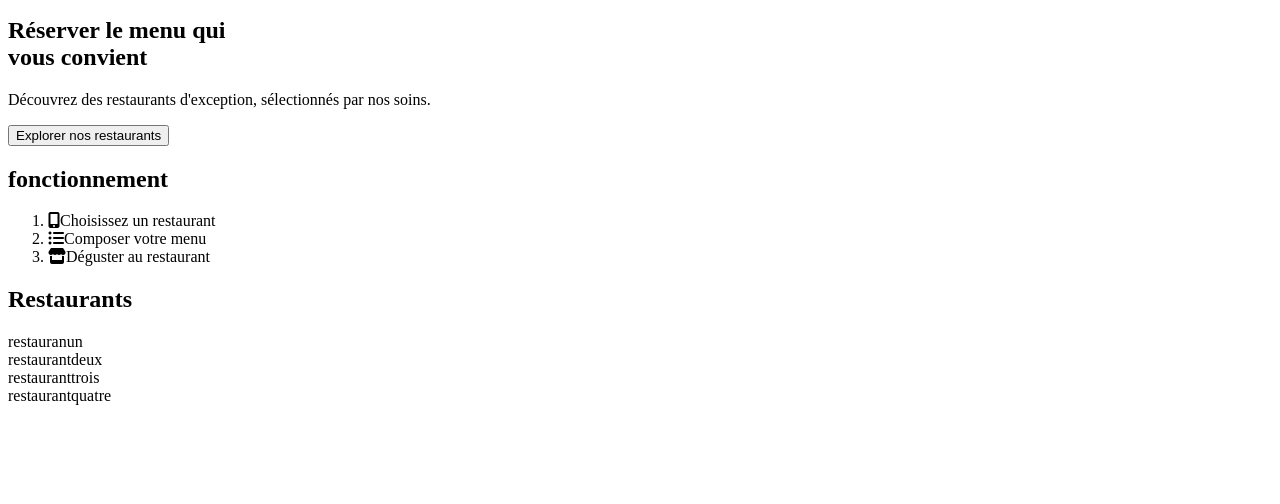
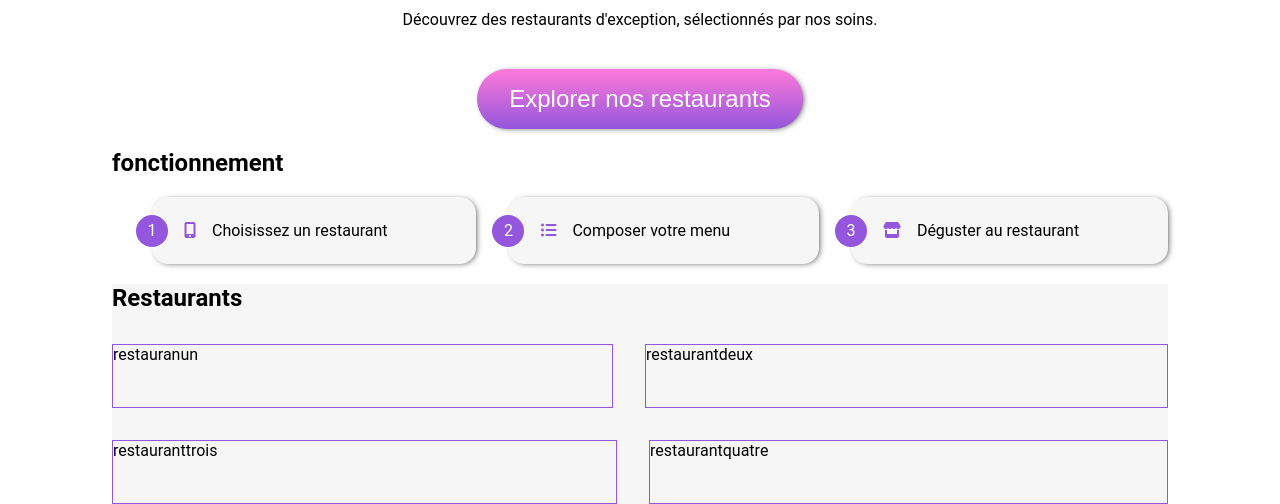
Before and after one commit to Drelall/Ohmyfood-main, a plain HTML site: page index.html in a window 1280 px wide. Shown: the part 304-808 px from the top of the page. Drawn offline with Linux system fonts and the light colour scheme.

Commit message:
maj sass restaurant

```diff
--- a/sass/layout/_mainexploration.scss
+++ b/sass/layout/_mainexploration.scss
@@ -1,4 +1,4 @@
-@use"/sass/utils/_boxshadow.scss"; /*mixin de box shadow*/
+@use "../utils/_boxshadow"; /*mixin de box shadow*/
 /********sous titre et exploration********/
 .explorer {
   text-align: center;
@@ -18,7 +18,7 @@
         padding: 1rem 2rem;
         border: none;
         border-radius: 2rem;
-        @include _boxshadow.base-shadow;
+        @include boxshadow.base-shadow;
         background-image: linear-gradient(to top, #9356dc, #ff79da);
         transition: transform 200ms; /*vitesse du zoom*/
         margin-top: 1.5rem;
--- a/sass/layout/_mainfonctionnement.scss
+++ b/sass/layout/_mainfonctionnement.scss
@@ -1,7 +1,7 @@
-@use "/sass/utils/_boxshadow.scss"; /*mixin de box shadow*/
-@use "/sass/utils/_zoom.scss";/*mixin de transform*/
-@use "/sass/utils/_variables.scss";/*mixin de variables*/
-@use "/sass/utils/_colors.scss"; /*mixin de colors*/
+@use "../utils/_boxshadow"; /*mixin de box shadow*/
+@use "../utils/_zoom";/*mixin de transform*/
+@use "../utils/_variables";/*mixin de variables*/
+@use "../utils/_colors"; /*mixin de colors*/
 
 
 /********fonctionnement********/
@@ -22,28 +22,28 @@
           content: counter(numero);
           counter-increment: numero;
           color: white;
-          background-color: _colors.$purple;
-          width: 2 * _variables.$variable-fonct; /*valeur réutilisable*/
-          height: 2 * _variables.$variable-fonct;
+          background-color: colors.$purple;
+          width: 2 * variables.$variable-fonct; /*valeur réutilisable*/
+          height: 2 * variables.$variable-fonct;
           display: grid; /* Active le modèle de mise en page par grille */
           place-items: center; /*recentre les numéros*/
           border-radius: 50%;
           position: absolute;
           bottom: 50%;
           transform: translateY(50%);
-          left: -1 * _variables.$variable-fonct;
+          left: -1 * variables.$variable-fonct;
         }
       list-style-type: none;
       background-color: #f6f6f6;
       padding: 1.5rem 2rem;
       flex-grow: 1;
       border-radius: 1rem;
-      @include _boxshadow.base-shadow; /*mixin de box shadow*/
+      @include boxshadow.base-shadow; /*mixin de box shadow*/
       &:hover {
-        @include _zoom.transform-zoom; /*mixin de transform*/
+        @include zoom.transform-zoom; /*mixin de transform*/
     }
     i.fas {
-      color: _colors.$purple;
+      color: colors.$purple;
       margin-right: 1rem;
     }
     }
--- /dev/null
+++ b/sass/layout/_mainrestaurant.scss
@@ -0,0 +1,20 @@
+/***********restaurant*************/
+.menus {
+  background-color: #f6f6f6;
+  h2 {
+    margin-bottom: 2rem;
+  }
+  .menucarte {
+    display: flex;
+    flex-wrap: wrap; /*permet de cinder les blocs en deux lignes,
+  ensuite quand on passsur mobile,
+  il se mettent bien en colonne*/
+    gap: 2rem;
+  }
+  .carte {
+    border: 1px solid #9356dc;
+    height: 4rem;
+    flex-grow: 1;
+    min-width: 30rem;
+  }
+}
--- a/style.scss
+++ b/style.scss
@@ -1,33 +1,11 @@
-@use "/sass/base/_general.scss";
-@use "/sass/layout/_header.scss";
-@use "/sass/layout/_mainlocalisation.scss";
-@use "/sass/layout/_mainexploration.scss";
-@use "/sass/layout/_mainfonctionnement.scss";
+@use "sass/base/_general";
+@use "sass/layout/_header";
+@use "sass/layout/_mainlocalisation";
+@use "sass/layout/_mainexploration";
+@use "sass/layout/_mainfonctionnement";
+@use "sass/layout/_mainrestaurant";
 
 
-/***********restaurant*************/
-.menus {
-  background-color: #f6f6f6;
-}
-
-.menus h2 {
-  margin-bottom: 2rem;
-}
-
-.menus .menucarte {
-  display: flex;
-  flex-wrap: wrap; /*permet de cinder les blocs en deux lignes,
-ensuite quand on passsur mobile,
-il se mettent bien en colonne*/
-  gap: 2rem;
-}
-
-.menus .carte {
-  border: 1px solid #9356dc;
-  height: 4rem;
-  flex-grow: 1;
-  min-width: 30rem;
-}
 
 
 /*# sourceMappingURL=style.css.map */
```
Also changed, not shown: css/style.css, 1 other file.
